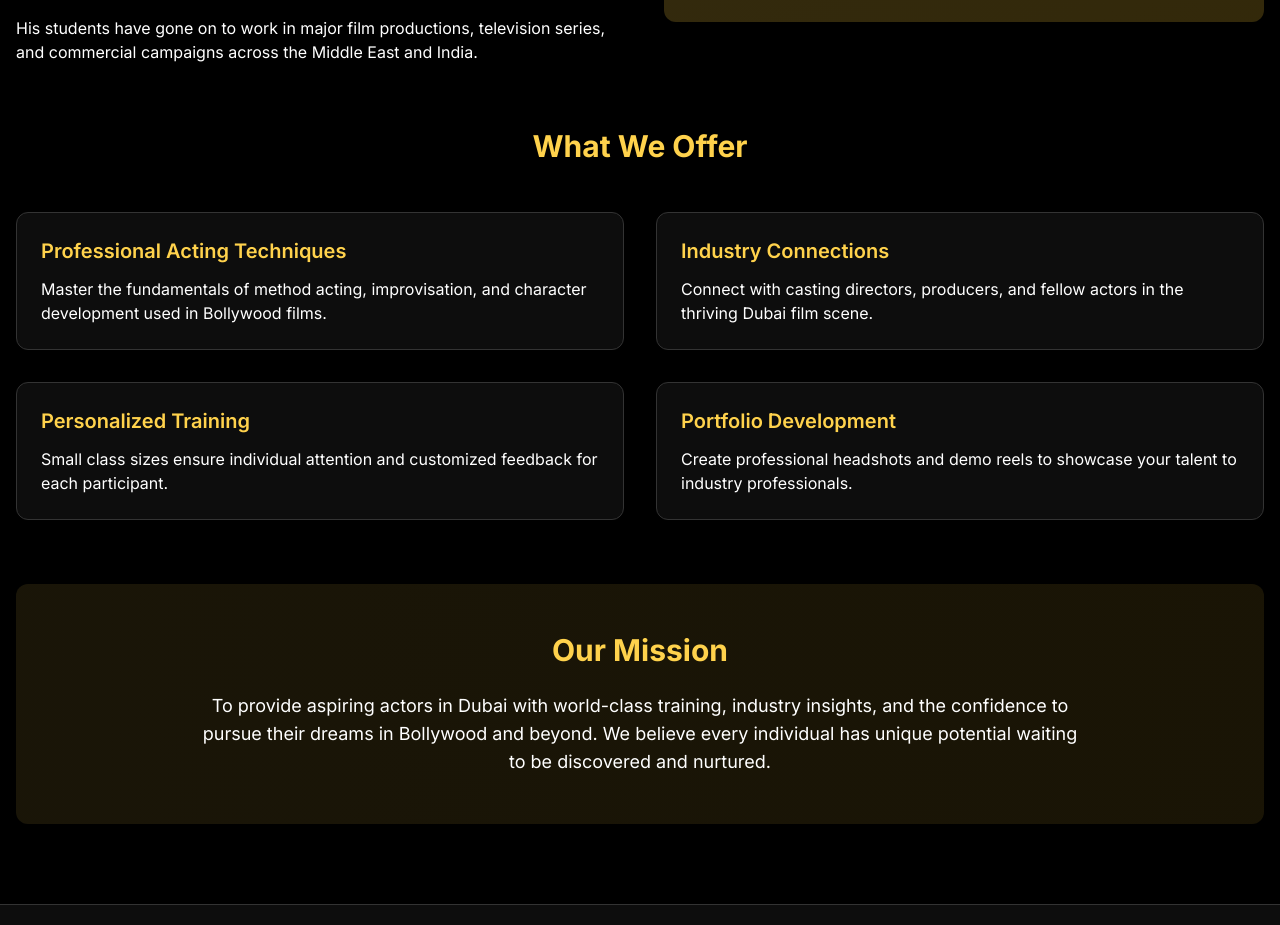
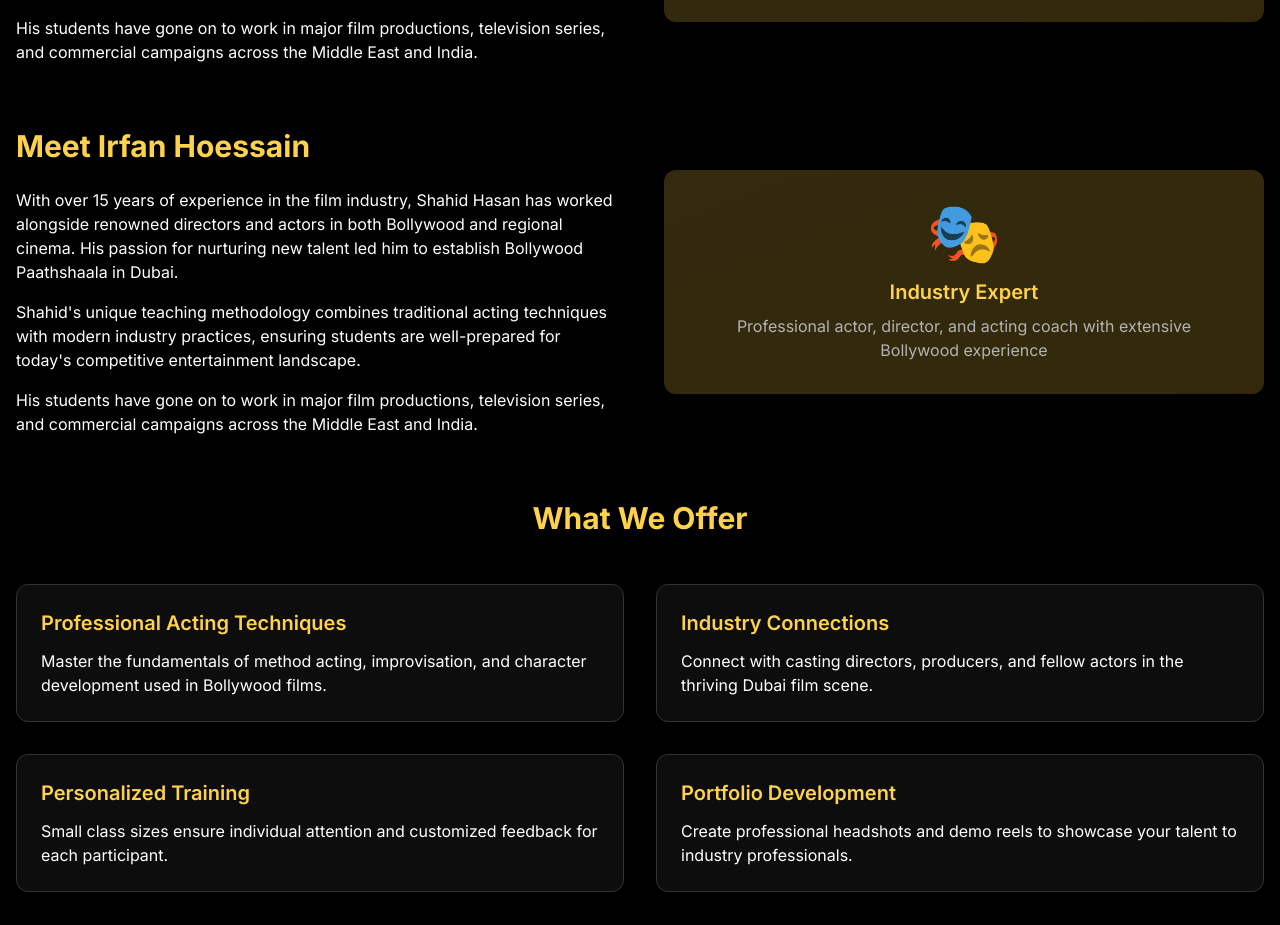
Before and after one commit to ghmayurosh-droid/hi-there-world-10, a React (Vite) app: page /about in a window 1280 px wide. Shown: the part 823-1748 px from the top of the page. Built offline with nearby package versions, Linux system fonts and the light colour scheme; the HTML template or start-up script is replaced by a standard one.

Commit message:
Update About.tsx

```diff
--- a/src/pages/About.tsx
+++ b/src/pages/About.tsx
@@ -83,6 +83,35 @@ const About = () => {
           </div>
         </div>
 
+        {/* About Irfan Hoessain */}
+        <div className="mb-16">
+          <div className="grid md:grid-cols-2 gap-12 items-center">
+            <div>
+              <h2 className="text-3xl font-bold text-primary mb-6">Meet Irfan Hoessain</h2>
+              <p className="text-foreground mb-4">
+                With over 15 years of experience in the film industry, Shahid Hasan has worked alongside
+                renowned directors and actors in both Bollywood and regional cinema. His passion for nurturing
+                new talent led him to establish Bollywood Paathshaala in Dubai.
+              </p>
+              <p className="text-foreground mb-4">
+                Shahid's unique teaching methodology combines traditional acting techniques with modern
+                industry practices, ensuring students are well-prepared for today's competitive entertainment landscape.
+              </p>
+              <p className="text-foreground">
+                His students have gone on to work in major film productions, television series, and
+                commercial campaigns across the Middle East and India.
+              </p>
+            </div>
+            <div className="bg-gradient-to-br from-primary/20 to-accent/20 rounded-lg p-8 text-center">
+              <div className="text-6xl mb-4">🎭</div>
+              <h3 className="text-xl font-semibold text-primary mb-2">Industry Expert</h3>
+              <p className="text-muted-foreground">
+                Professional actor, director, and acting coach with extensive Bollywood experience
+              </p>
+            </div>
+          </div>
+        </div>
+
         {/* What We Offer */}
         <div className="mb-16">
           <h2 className="text-3xl font-bold text-primary text-center mb-12">What We Offer</h2>
```
